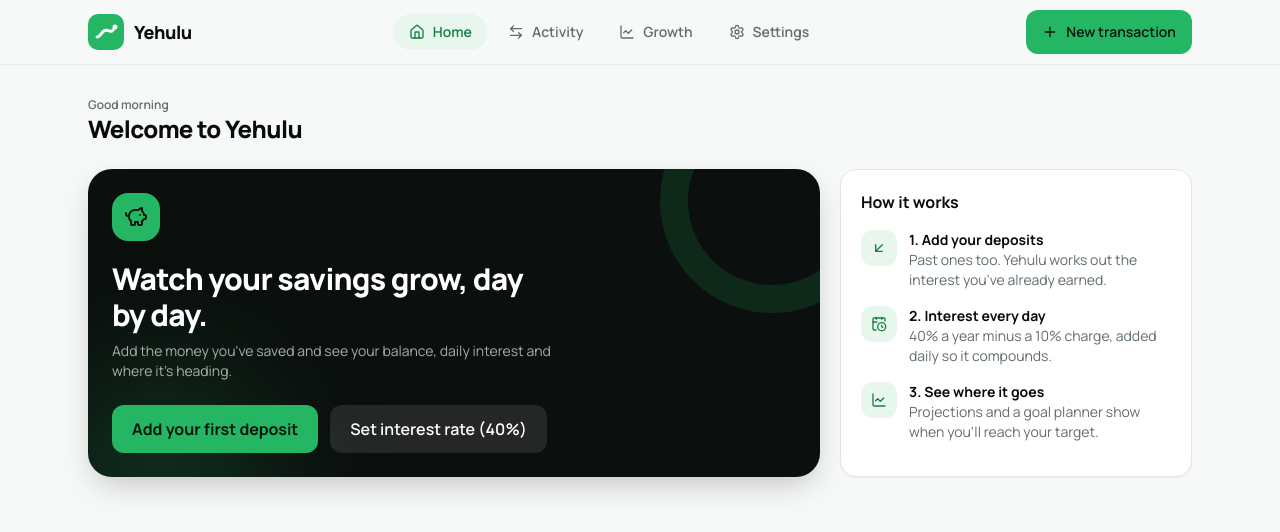
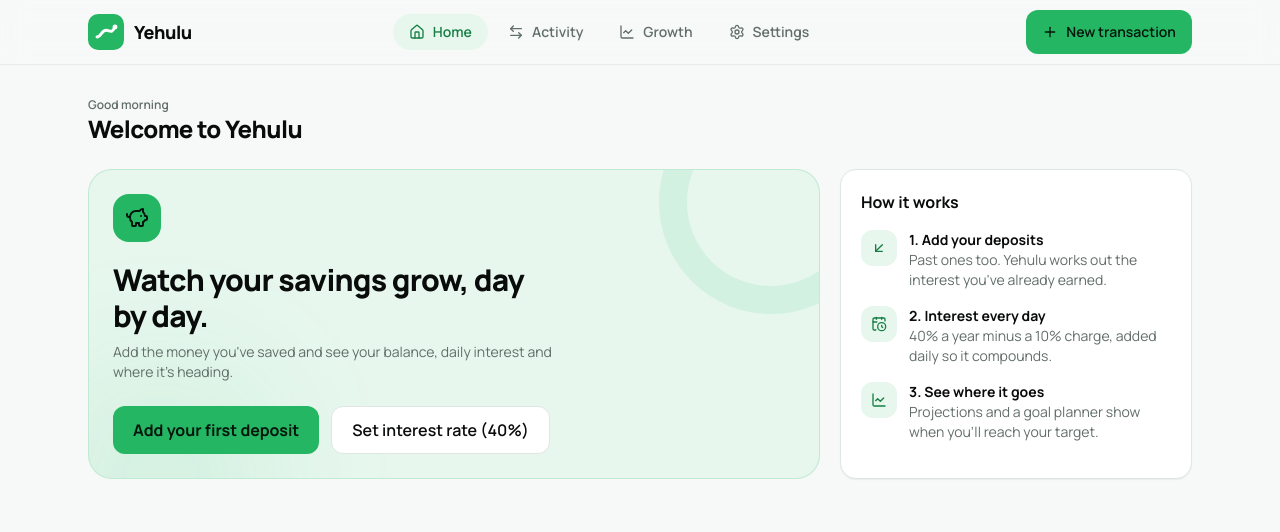
Before and after one commit to SammyG02/Yehulu, a React (Vite) app: page / in a window 1280 px wide. Shown: the top 532 px of the page. Built offline with nearby package versions, Linux system fonts and the light colour scheme.

Commit message:
Make the balance card light green

```diff
--- a/src/pages/HomePage.jsx
+++ b/src/pages/HomePage.jsx
@@ -13,14 +13,14 @@ import { formatDate, formatMoney, greeting } from '../lib/format.js'
 import { findOverdraft, summarize } from '../lib/interest.js'
 import { useLedger, useSavings } from '../state/hooks.js'
 
-// Black card with brand-green accents, echoing the black wordmark and green mark.
-const HERO = 'relative overflow-hidden rounded-3xl bg-[#0b0f0d] p-4 text-white shadow-float ring-1 ring-white/5 sm:p-6'
+// Brand pale green (#e7f7ee) with black text and green accents; dark theme uses the dark brand tint.
+const HERO = 'relative overflow-hidden rounded-3xl border border-brand/20 bg-brand-soft p-4 text-ink sm:p-6'
 
 function HeroDecoration() {
   return (
     <div aria-hidden="true">
-      <div className="absolute -right-16 -top-20 h-56 w-56 rounded-full border-[28px] border-brand/15" />
-      <div className="absolute -bottom-28 -left-10 h-56 w-56 rounded-full bg-brand/20 blur-3xl" />
+      <div className="absolute -right-16 -top-20 h-56 w-56 rounded-full border-[28px] border-brand/10" />
+      <div className="absolute -bottom-28 -left-10 h-56 w-56 rounded-full bg-brand/10 blur-3xl" />
     </div>
   )
 }
@@ -32,10 +32,10 @@ function BalanceCard({ summary }) {
       <HeroDecoration />
       <div className="relative">
         <div className="flex items-center justify-between gap-3">
-          <p className="text-sm font-semibold text-white/60">Total balance</p>
+          <p className="text-sm font-semibold text-muted">Total balance</p>
           {/* Interest earned for today; it's added to the balance when the day ends. */}
           <span
-            className="whitespace-nowrap rounded-full bg-brand/20 px-2.5 py-1 text-xs font-semibold text-[#4ade80]"
+            className="whitespace-nowrap rounded-full bg-surface px-2.5 py-1 text-xs font-semibold text-brand-ink shadow-card"
             title="Interest earned today. It's added to your balance at the end of the day."
           >
             +{formatMoney(summary.interestToday)} today
@@ -45,7 +45,7 @@ function BalanceCard({ summary }) {
           <Amount value={summary.balance} />
         </p>
         {summary.depositedToday > 0 && (
-          <p className="mt-1 text-xs text-white/55">Today's deposits start earning tomorrow.</p>
+          <p className="mt-1 text-xs text-muted">Today's deposits start earning tomorrow.</p>
         )}
         <div className="mt-5 grid grid-cols-2 gap-3">
           <button
@@ -58,7 +58,7 @@ function BalanceCard({ summary }) {
           <button
             type="button"
             onClick={() => actions.openComposer('withdrawal')}
-            className="flex h-11 items-center justify-center gap-2 rounded-xl bg-white/10 font-bold text-white transition hover:bg-white/15 active:scale-[0.98]"
+            className="flex h-11 items-center justify-center gap-2 rounded-xl border border-line bg-surface font-bold text-ink transition hover:bg-sunken active:scale-[0.98]"
           >
             <ArrowUpRight className="h-5 w-5" aria-hidden="true" /> Withdraw
           </button>
@@ -112,7 +112,7 @@ function Welcome() {
               <PiggyBank className="h-6 w-6" aria-hidden="true" />
             </span>
             <h2 className="mt-5 text-2xl font-extrabold tracking-tight sm:text-3xl">Watch your savings grow, day by day.</h2>
-            <p className="mt-2 text-sm text-white/65">
+            <p className="mt-2 text-sm text-muted">
               Add the money you've saved and see your balance, daily interest and where it's heading.
             </p>
             <div className="mt-6 flex flex-col gap-3 sm:flex-row">
@@ -123,7 +123,7 @@ function Welcome() {
               >
                 Add your first deposit
               </button>
-              <ButtonLink to="/settings/logic" variant="ghost" size="lg" className="bg-white/10 text-white hover:bg-white/20">
+              <ButtonLink to="/settings/logic" variant="ghost" size="lg" className="border border-line bg-surface text-ink hover:bg-sunken">
                 Set interest rate ({currentRate.annualRate}%)
               </ButtonLink>
             </div>
```
